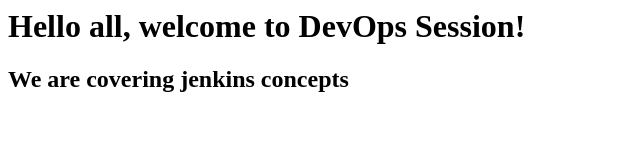
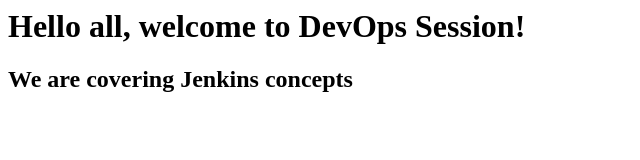
Before and after one commit to devopscls/html, a plain HTML site: page index.html in a window 1280 px wide. Shown: the full height of the page, 0-640 px from the left. Drawn offline with Linux system fonts and the light colour scheme.

Commit message:
Update index.html

```diff
--- a/index.html
+++ b/index.html
@@ -1,2 +1,2 @@
 <h1>Hello all, welcome to DevOps Session!</h1>
-<h2>We are covering jenkins concepts</h2>
+<h2>We are covering Jenkins concepts</h2>
```
